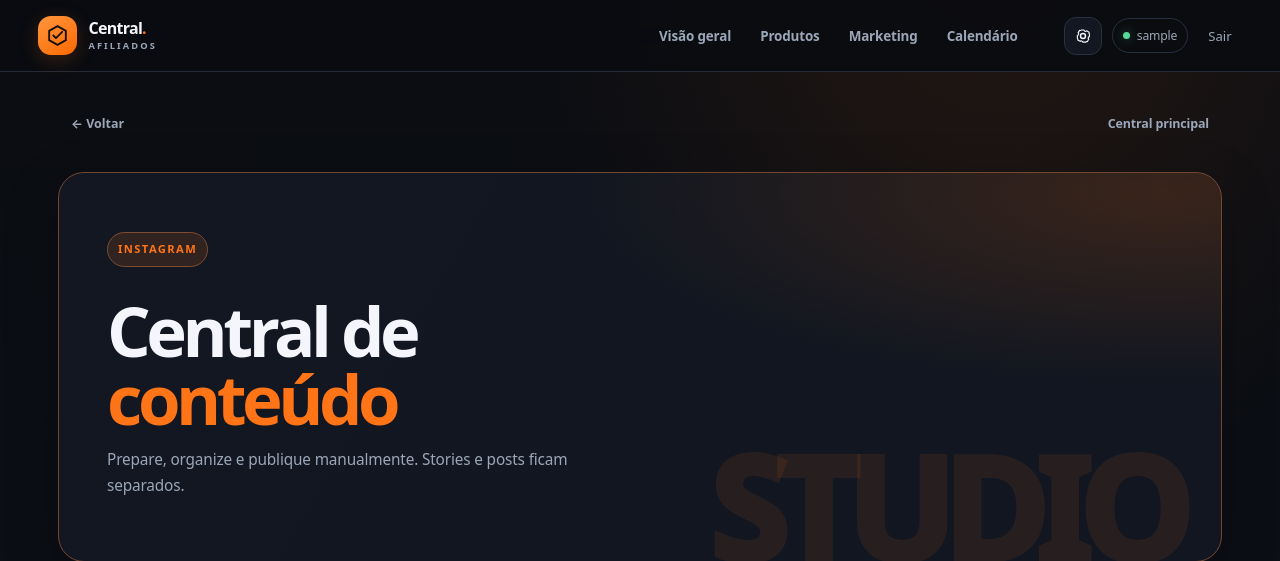
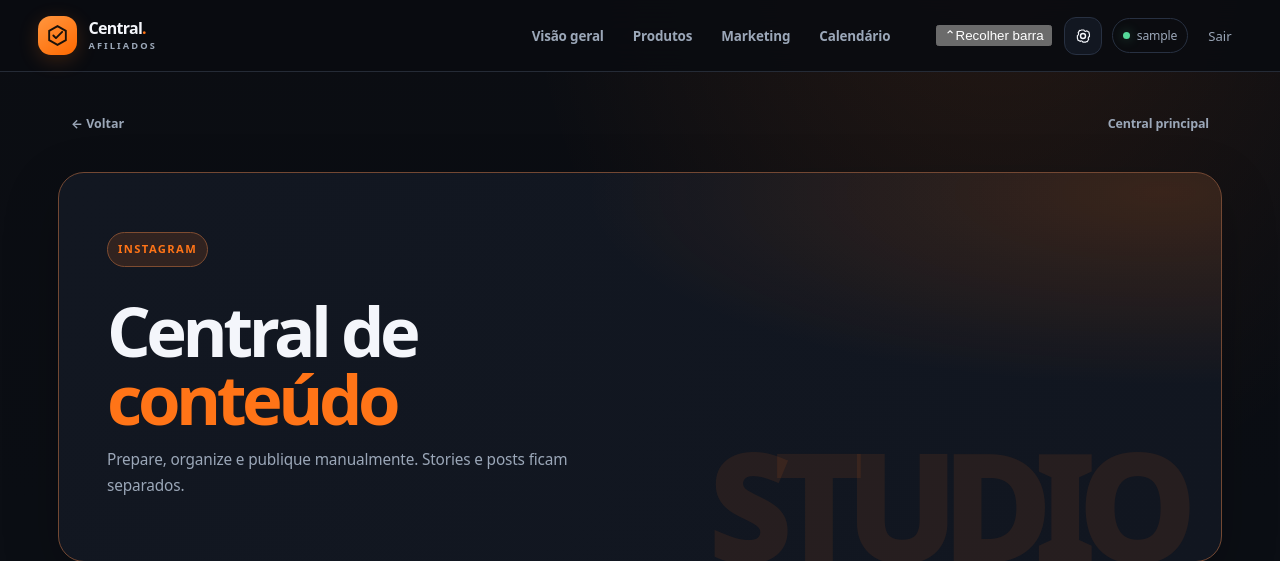
Before and after one commit to gabrielmunhak08-dev/central-afiliados-next., a Flask app: page /conteudo in a window 1280 px wide. Shown: the top 561 px of the page. Run offline with Flask 3, Linux system fonts and the light colour scheme; the visitor is signed in with stand-in values (Sample User, id 1); data comes from the database, SQL or seed files in the repository; data that the repository does not hold is empty.

Commit message:
Add working collapse control for desktop header

```diff
--- a/templates/base.html
+++ b/templates/base.html
@@ -5,7 +5,7 @@
   <meta name="viewport" content="width=device-width, initial-scale=1">
   <meta name="theme-color" content="#0b0e14">
   <title>{% block title %}Central de Afiliados{% endblock %}</title>
-  <link rel="stylesheet" href="{{ url_for('static', filename='style.css') }}?v=20261027a">
+  <link rel="stylesheet" href="{{ url_for('static', filename='style.css') }}?v=20261027b">
   <script>
     (function () {
       try {
@@ -31,7 +31,8 @@
       <a href="{{ url_for('content') }}" class="top-nav-link">Marketing</a>
       <a href="{{ url_for('calendar') }}" class="top-nav-link">Calendário</a>
     </nav>
-    <div class="account">
+    <button class="topbar-collapse-button" type="button" aria-expanded="true" aria-controls="topbar-optional" title="Recolher barra"><span class="collapse-button-icon" aria-hidden="true">⌃</span><span class="collapse-button-label">Recolher barra</span></button>
+    <div class="account" id="topbar-optional">
       <details class="appearance-menu">
         <summary class="icon-button" aria-label="Configurações de aparência" title="Aparência e fonte"><svg viewBox="0 0 24 24" fill="none"><circle cx="12" cy="12" r="3" stroke="currentColor" stroke-width="1.7"/><path d="M19.4 15a1.7 1.7 0 0 0 .34 1.88l.06.06-1.7 2.94-.08-.02a1.7 1.7 0 0 0-1.8.4l-.06.06h-3.4l-.02-.08a1.7 1.7 0 0 0-1.25-1.3 1.7 1.7 0 0 0-1.8.4l-.06.06-2.94-1.7.02-.08a1.7 1.7 0 0 0-.4-1.8l-.06-.06v-3.4l.08-.02a1.7 1.7 0 0 0 1.3-1.25 1.7 1.7 0 0 0-.4-1.8l-.06-.06 1.7-2.94.08.02a1.7 1.7 0 0 0 1.8-.4l.06-.06h3.4l.02.08a1.7 1.7 0 0 0 1.25 1.3 1.7 1.7 0 0 0 1.8-.4l.06-.06 2.94 1.7-.02.08a1.7 1.7 0 0 0 .4 1.8l.06.06v3.4l-.08.02a1.7 1.7 0 0 0-1.3 1.25Z" stroke="currentColor" stroke-width="1.4" stroke-linejoin="round" transform="translate(-1 -1)"/></svg></summary>
         <div class="appearance-panel">
@@ -110,6 +111,35 @@
       }
       setTheme(root.dataset.theme || 'dark');
       setFont(root.dataset.font || 'system');
+
+      // Recolher/expandir a navegação do cabeçalho no desktop.
+      var collapseButton = document.querySelector('.topbar-collapse-button');
+      var topbar = document.querySelector('.topbar');
+      function setTopbarCollapsed(collapsed) {
+        if (!topbar || !collapseButton) return;
+        document.body.classList.toggle('topbar-collapsed', collapsed);
+        collapseButton.setAttribute('aria-expanded', String(!collapsed));
+        collapseButton.setAttribute('title', collapsed ? 'Expandir barra' : 'Recolher barra');
+        var label = collapseButton.querySelector('.collapse-button-label');
+        var icon = collapseButton.querySelector('.collapse-button-icon');
+        if (label) label.textContent = collapsed ? 'Expandir barra' : 'Recolher barra';
+        if (icon) icon.textContent = collapsed ? '⌄' : '⌃';
+        try { localStorage.setItem('central-topbar-collapsed', collapsed ? '1' : '0'); } catch (e) {}
+      }
+      if (collapseButton) {
+        var savedCollapse = false;
+        try { savedCollapse = localStorage.getItem('central-topbar-collapsed') === '1'; } catch (e) {}
+        setTopbarCollapsed(savedCollapse);
+        collapseButton.addEventListener('click', function () {
+          setTopbarCollapsed(!document.body.classList.contains('topbar-collapsed'));
+        });
+      }
+      document.querySelectorAll('.top-nav-link').forEach(function (link) {
+        if (link.pathname.replace(/\\/$/, '') === window.location.pathname.replace(/\\/$/, '')) {
+          link.classList.add('active');
+          link.setAttribute('aria-current', 'page');
+        }
+      });
       var drawer = document.getElementById('mobile-drawer');
       var menuButton = document.querySelector('.mobile-menu-button');
       var drawerFont = document.getElementById('drawer-font-choice');
```
